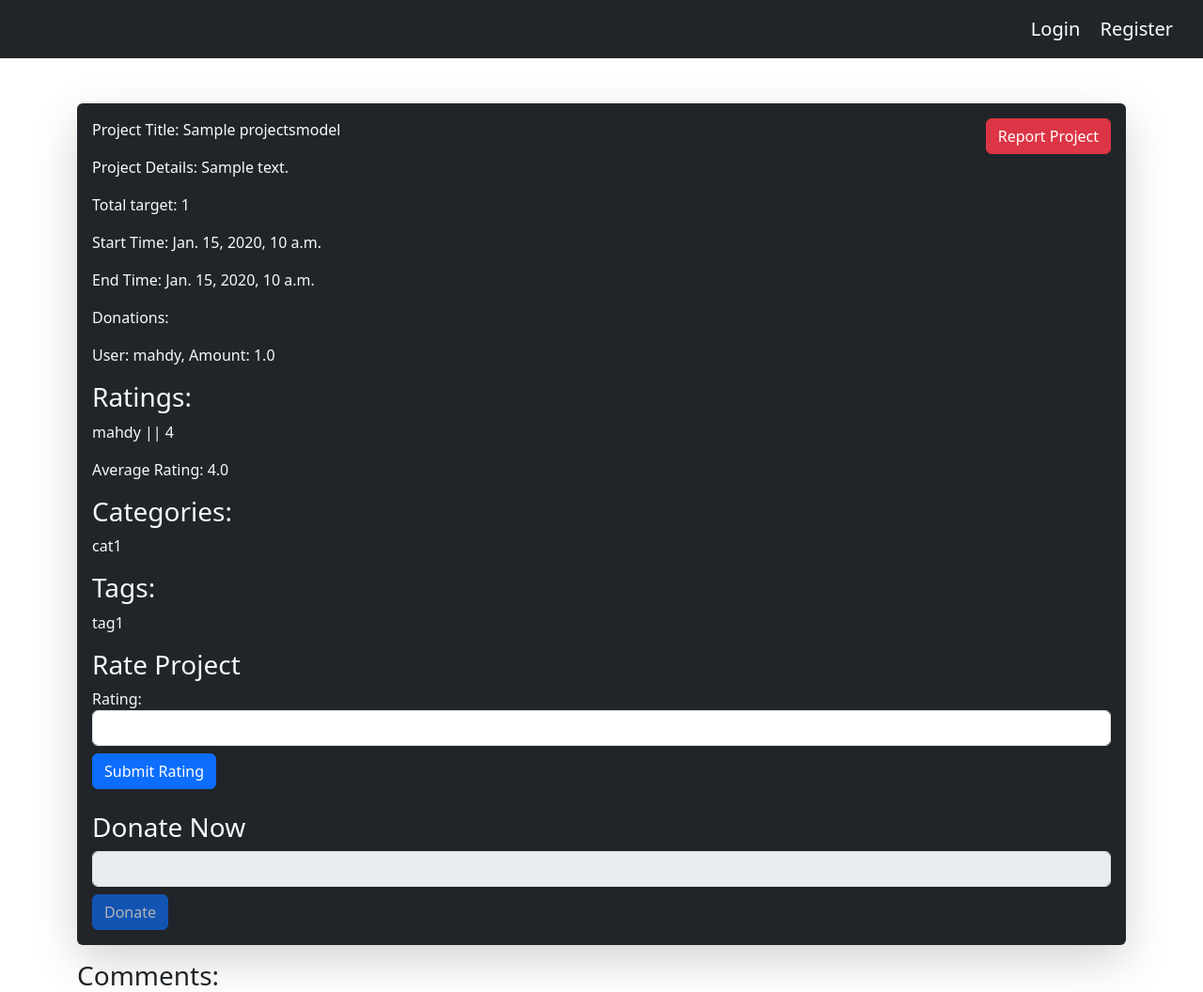
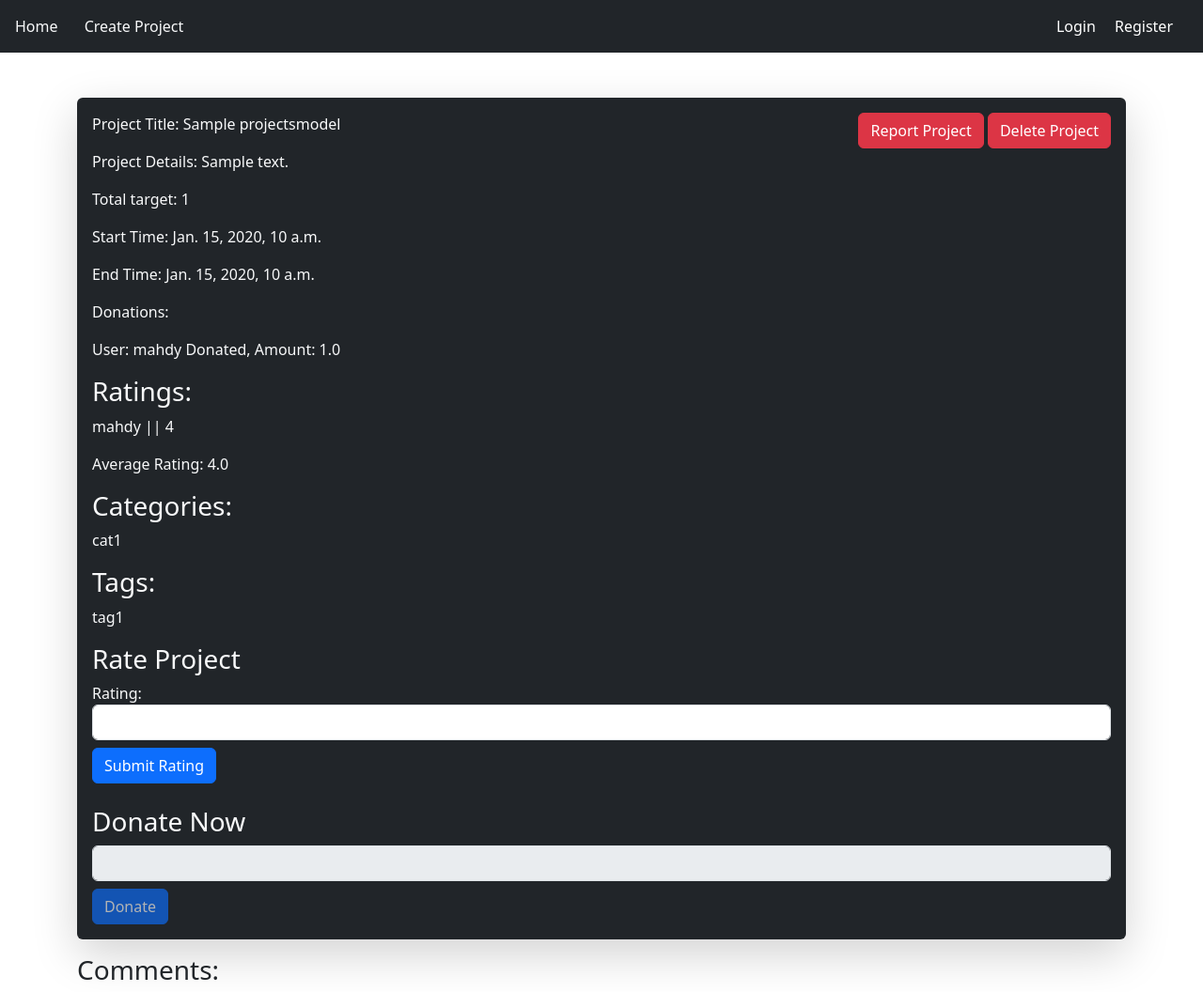
Before and after one commit to Ahmeed-Sayed/crowd_funding_ITI_django, a Django app: page /projects/1/projectDetails/ in a window 1280 px wide. Shown: the top 1056 px of the page at 94% size. Run offline with Django 4.2, Linux system fonts and the light colour scheme; data comes from the database, SQL or seed files in the repository; both versions use the stored data as it was after the commit; tables that the repository leaves empty hold one stand-in row (values such as "Sample post"); some libraries are stand-ins or nearby versions.

Commit message:
added delete project and added user user projects and donations in profile details

```diff
--- a/projects/models.py
+++ b/projects/models.py
@@ -72,7 +72,7 @@ class CommentReportModel(models.Model):
     )
     comment=models.ForeignKey(CommentsModel,on_delete=models.CASCADE,related_name='reportedComment')
 class DonationModel(models.Model):
-    user = models.ForeignKey(UserProfile, on_delete=models.CASCADE)
+    user = models.ForeignKey(UserProfile, on_delete=models.CASCADE, related_name='donations')
     project = models.ForeignKey(
         ProjectsModel, related_name="donations", on_delete=models.CASCADE
     )
--- a/projects/templates/projects/projectDetails.html
+++ b/projects/templates/projects/projectDetails.html
@@ -11,14 +11,17 @@
 <div class="container bg-dark text-light rounded shadow shadow-lg my-3 p-3">
   <div class='d-flex justify-content-between'>
     <p>Project Title: {{ currentProject.title }}</p>
-  <a href='{%url "reportProject" id=currentProject.id%}'><button class='btn btn-danger'>Report Project</button></a></div>
+    <div>
+  <a href='{%url "reportProject" id=currentProject.id%}'><button class='btn btn-danger'>Report Project</button></a>
+  <a href='{%url "deleteProject" id=currentProject.id%}'><button class='btn btn-danger'>Delete Project</button></a></div>
+</div>
   <p>Project Details: {{ currentProject.details }}</p>
   <p>Total target: {{ currentProject.target }}</p>
   <p>Start Time: {{ currentProject.start_time }}</p>
   <p>End Time: {{ currentProject.end_time }}</p>
   <p>Donations:
     {% for donation in currentProject.donations.all %}
-        <p>User: {{ donation.user.user.username }}, Amount: {{ donation.donation }}</p>
+        <p>User: {{ donation.user.user.username }} Donated, Amount: {{ donation.donation }}</p>
     {% endfor %}
     </p>
 
--- a/projects/templates/projects/project_list.html
+++ b/projects/templates/projects/project_list.html
@@ -17,7 +17,7 @@
           <p class="card-text">{{ project.details }}</p>
           <small> Started at {{ project.start_time }} </small>
           <small> End in {{ project.end_time }} </small>
-          <a href="#" class="btn btn-primary">Go somewhere</a>
+          <a href="#" class="btn btn-primary">Go to Project</a>
         </div>
       </div>
       {% endfor %}
--- a/projects/urls.py
+++ b/projects/urls.py
@@ -10,9 +10,7 @@ urlpatterns = [
     path("<int:id>/projectDetails/",views.ProjectDetailsView.as_view(),name="projectDetails",
     ),
      path("<int:id>/projectDetails/report-comment/<int:commentID>",views.reportComment,name="reportComment"),
-     path("<int:id>/projectDetails/reportProject",views.reportProject,name="reportProject",)
-    # path('/<int:id>/edit',editProject,name='editProject'),
-    # path('/<int:id>/delete',deleteProject,name='deleteProject'),
-    # path('/<int:id>/add-comment',addComment,name='addComment'),
-    # path('/<int:id>/add-comment',addComment,name='addComment'),
+     path("<int:id>/projectDetails/reportProject",views.reportProject,name="reportProject"),
+     path("<int:id>/projectDetails/deleteProject",views.deleteProject,name="deleteProject",)
+
 ]
--- a/projects/views.py
+++ b/projects/views.py
@@ -247,3 +247,20 @@ def reportProject(request, id):
     ProjectReportModel.objects.create(
         user=currentUser, project=currentProject)
     return redirect("projectDetails", id=id)
+
+def deleteProject(request,id):
+    if "profileId" not in request.session:
+        return redirect(reverse("accountLogin"))
+    currentUser=get_object_or_404(UserProfile,id=request.session["profileId"])
+    currentProject=get_object_or_404(ProjectsModel,id=id)
+    if currentProject.user.id != request.session["profileId"]:
+        messages.info(request,"Only the project creator can delete the project")
+        return redirect("projectDetails", id=id)
+    total_donations = sum(
+            donation.donation for donation in currentProject.donations.all()
+        )
+    if total_donations >= currentProject.target * 0.25:
+        messages.info(request,"Project donations has passed 25% of the target, you can't delete the project")
+        return redirect("projectDetails", id=id)
+    currentProject.delete()
+    return redirect("home")
--- a/templates/base.html
+++ b/templates/base.html
@@ -6,13 +6,18 @@
     <meta name="viewport" content="width=device-width, initial-scale=1.0" />
     <title>{%block title%} {%endblock%}</title>
     <link rel="stylesheet" href="{% static 'css/bootstrap.min.css'%}" />
+
   </head>
   <body>
 
 
 
-    <div class="bg-dark p-3 mb-5 text-end fs-5 text-light">
-
+    <div class="bg-dark p-3 mb-5 text-light d-flex justify-content-between ">
+      <div>
+        <a href='{%url "home" %}' class='text-decoration-none text-light me-4'> Home </a>
+        <a href='{%url "createProject" %}' class='text-decoration-none text-light'> Create Project </a>
+      </div>
+    <div>
       {%if request.session.username %}
       request.session.profileId= {{request.session.profileId}}
       <a href="{% url 'accountLogout'%}" class="text-decoration-none text-white mx-3"
@@ -32,6 +37,8 @@
       >
       {%endif%}
     </div>
+    </div>
+
     <div class="container">{%block body%} {%endblock%}</div>
 
     <script src="{% static 'js/bootstrap.bundle.min.js'%}"></script>
```
Also changed, not shown: accounts/templates/accounts/profile.html (+27 -0 lines), db.sqlite3, projects/migrations/0002_alter_donationmodel_user.py (added), 1 other file.
